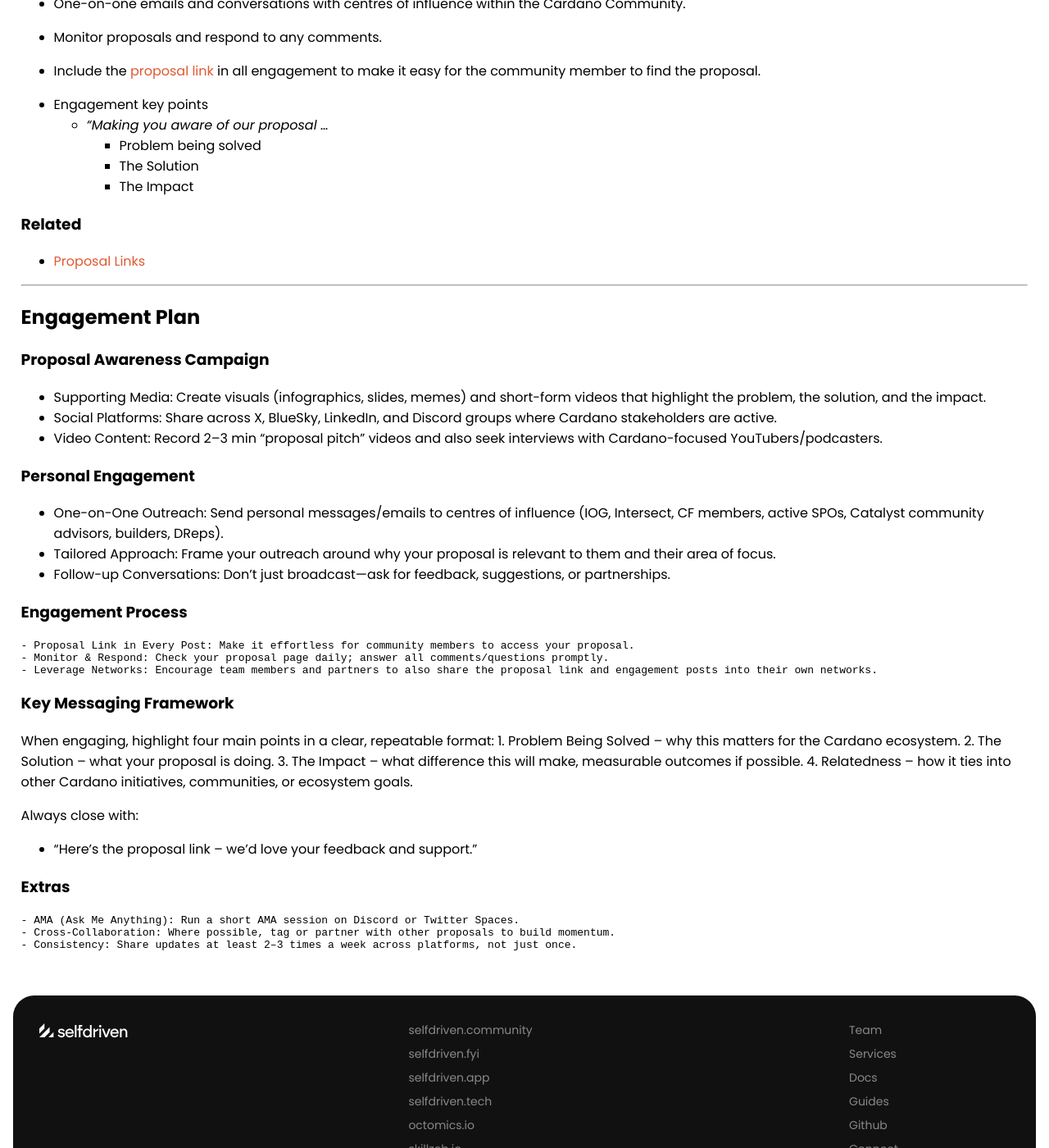
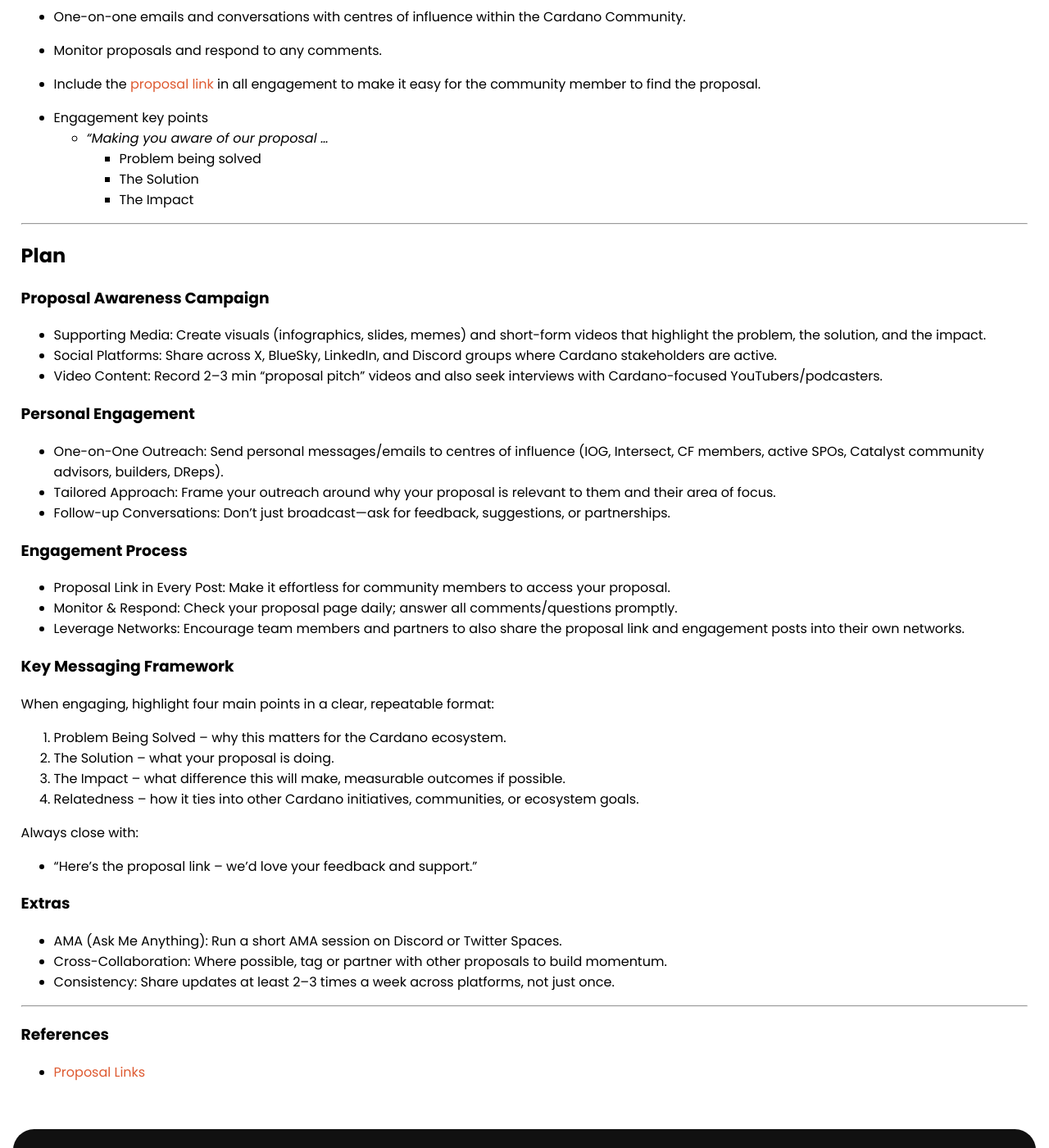
Before and after one commit to selfdriven-engagement/selfdriven-energy, a Jekyll site: the page built from docs/pages/cardano-catalyst-community-engagement.md, in a window 1280 px wide and 1400 px high, scrolled down 334 px. Shown: the whole window at 82% size. Built offline with Jekyll 4.4.1, drawn with Linux system fonts in a browser that asks for light colours; some of the changed text lies outside the part shown.

Commit message:
Update cardano-catalyst-community-engagement.md

```diff
--- a/docs/pages/cardano-catalyst-community-engagement.md
+++ b/docs/pages/cardano-catalyst-community-engagement.md
@@ -26,12 +26,9 @@ permalink: /cardano-catalyst-community-engagement/
         - The Solution
         - The Impact
 
-### Related
-- [Proposal Links](/cardano-catalyst/)
-
 ---
 
-## Engagement Plan
+## Plan
 
 ### Proposal Awareness Campaign
 - Supporting Media: Create visuals (infographics, slides, memes) and short-form videos that highlight the problem, the solution, and the impact.
@@ -44,22 +41,27 @@ permalink: /cardano-catalyst-community-engagement/
 - Follow-up Conversations: Don’t just broadcast—ask for feedback, suggestions, or partnerships.
 
 ### Engagement Process
-	- Proposal Link in Every Post: Make it effortless for community members to access your proposal.
-	- Monitor & Respond: Check your proposal page daily; answer all comments/questions promptly.
-	- Leverage Networks: Encourage team members and partners to also share the proposal link and engagement posts into their own networks.
+- Proposal Link in Every Post: Make it effortless for community members to access your proposal.
+- Monitor & Respond: Check your proposal page daily; answer all comments/questions promptly.
+- Leverage Networks: Encourage team members and partners to also share the proposal link and engagement posts into their own networks.
 
 ### Key Messaging Framework
 
 When engaging, highlight four main points in a clear, repeatable format:
-	1.	Problem Being Solved – why this matters for the Cardano ecosystem.
-	2.	The Solution – what your proposal is doing.
-	3.	The Impact – what difference this will make, measurable outcomes if possible.
-	4.	Relatedness – how it ties into other Cardano initiatives, communities, or ecosystem goals.
+1.	Problem Being Solved – why this matters for the Cardano ecosystem.
+2.	The Solution – what your proposal is doing.
+3.	The Impact – what difference this will make, measurable outcomes if possible.
+4.	Relatedness – how it ties into other Cardano initiatives, communities, or ecosystem goals.
 
 Always close with:
 -  “Here’s the proposal link – we’d love your feedback and support.”
 
 ### Extras
-	- AMA (Ask Me Anything): Run a short AMA session on Discord or Twitter Spaces.
-	- Cross-Collaboration: Where possible, tag or partner with other proposals to build momentum.
-	- Consistency: Share updates at least 2–3 times a week across platforms, not just once.
+- AMA (Ask Me Anything): Run a short AMA session on Discord or Twitter Spaces.
+- Cross-Collaboration: Where possible, tag or partner with other proposals to build momentum.
+- Consistency: Share updates at least 2–3 times a week across platforms, not just once.
+
+---
+
+### References
+- [Proposal Links](/cardano-catalyst/)
```
Also changed, not shown: other parts of docs/pages/cardano-catalyst-community-engagement.md (+1 -1 lines).
